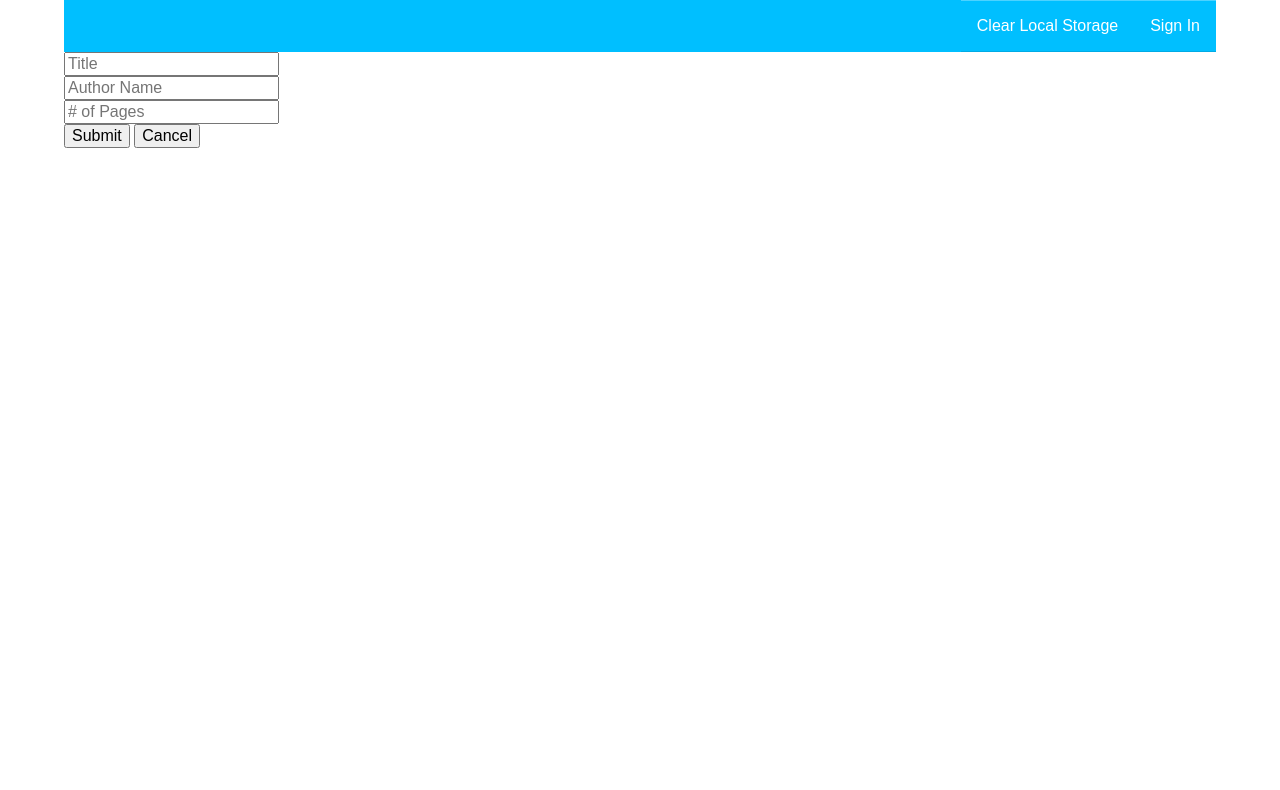
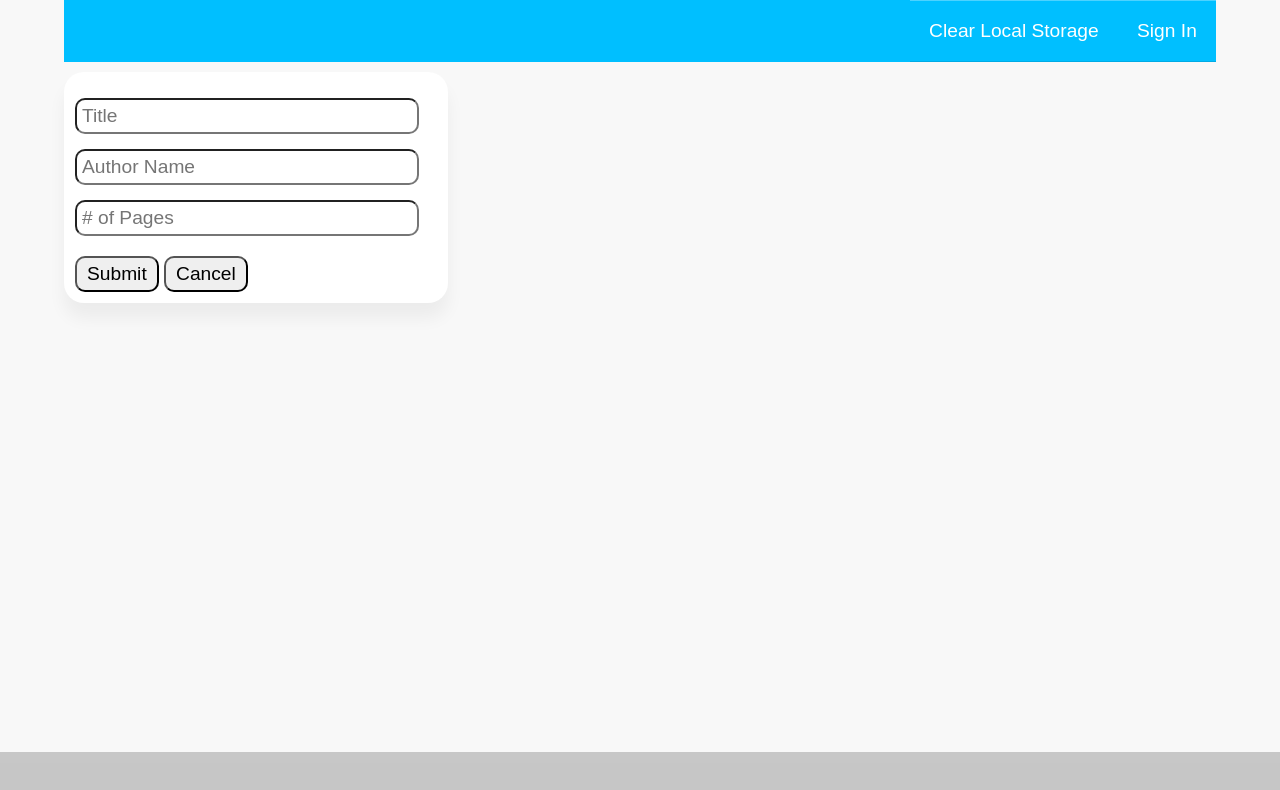
Before and after one commit to wingedthing/library, a plain HTML site: page index.html in a window 1280 px wide. Both pictures are taken after a click on the button "+Add Book". Drawn offline with Linux system fonts and the light colour scheme.

Commit message:
Added styles to buttons, form-popup, and footer. Moved media quires to work with the cascade properly.

```diff
--- a/css/style.css
+++ b/css/style.css
@@ -4,10 +4,27 @@
   box-sizing: border-box;
 }
 
+html {
+  background-color: rgb(248, 248, 248);
+}
+
+body {
+  font-family: "Poppins", "Arial", "Helvetica Neue", sans-serif;
+  font-weight: 400;
+  font-size: 1.2rem;
+}
+
+.page-container {
+  position: relative;
+  min-height: 100vh;
+}
+
 .wrapper {
   margin-left: auto;
   margin-right: auto;
   max-width: 90%;
+  padding-bottom: 3rem;
+
 }
 
 header {
@@ -61,37 +78,38 @@ header a {
   width: 30%;
 }
 
-@media (min-width: 800px) {
-  header {
-    justify-content: space-around;
-    flex-direction: row;
-  }
-  header a:hover {
-    background: #1565C0;
-  }
-}
-
-@media (min-width: 1170px) {
-  .wrapper {
-    max-width: 90%;
-  }
-  header {
-    flex-direction: row;
-    justify-content: flex-end;
-  }
-}
-
-main {
-
-}
-
 .form-popup {
   transition-delay: .2s;
   display: none;
+  border: transparent solid 1px;
+  border-radius: 20px;
+  padding: 20px 10px 10px 10px;
+  box-shadow: 0px 15px 16.83px 0.17px rgba(0, 0, 0, 0.05);
+  background-color: rgba(255, 255, 255);
+  width: 90vw;
+  margin-top: 10px;
+  flex-direction: column;
+  justify-content: space-evenly;
+}
+
+.form-popup input {
+  border-radius: 10px;
+  padding: 5px;
+  margin-top: 5px;
+  margin-bottom: 10px;
+  width: 95%;
+}
+
+.form-popup button {
+  border-radius: 10px;
+  padding: 5px 10px 5px 10px;
+  margin-top: 10px;
 }
 
 .add-book {
   margin-top: 10px;
+  border-radius: 10px;
+  padding: 10px;
 }
 
 .book-container {
@@ -99,12 +117,13 @@ main {
   flex-direction: row;
   flex-wrap: wrap;
   justify-content: space-evenly;
+  justify-content: left;
+  margin-bottom: 1rem;
 }
 
 .card {
   display: flex;
   flex-direction: column;
-  /* height: 10rem; */
   width: 8rem;
   background-color: rgb(144, 144, 214);
   border: black 3px solid;
@@ -115,6 +134,16 @@ main {
   justify-content: space-evenly;
   line-height: 1.3;
   font-size: 1.1em;
+  box-shadow: 0px 15px 16.83px 0.17px rgba(0, 0, 0, 0.2);
+}
+
+.card button {
+  margin-top: 10px;
+  border-radius: 10px;
+  padding: 5px;
+  text-align: center;
+  justify-self: center;
+
 }
 
 .card-text {
@@ -187,5 +216,38 @@ input:checked + .slider:before {
 }
 
 footer {
+  background-color: rgba(0, 0, 0, 0.2);
+  display: flex;
+  height: 3rem;
+  position: absolute;
+  width: 100vw;
+  bottom: 0;
+}
 
+@media (min-width: 800px) {
+  header {
+    justify-content: space-around;
+    flex-direction: row;
+  }
+  header a:hover {
+    background: #1565C0;
+  }
+
+  .form-popup{
+    max-width: 50vw;
+  }
 }
+
+@media (min-width: 1170px) {
+  .wrapper {
+    max-width: 90%;
+  }
+  header {
+    flex-direction: row;
+    justify-content: flex-end;
+  }
+
+  .form-popup{
+    max-width: 30vw;
+  }
+}
```
